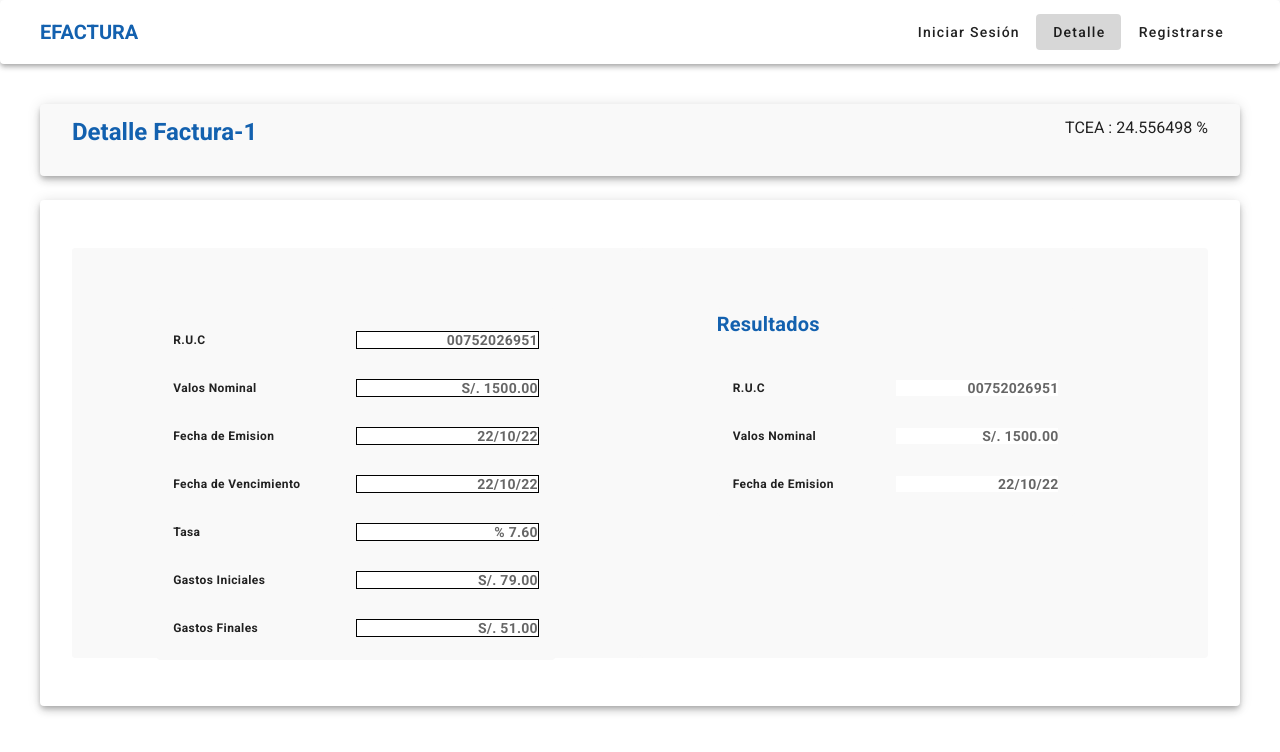
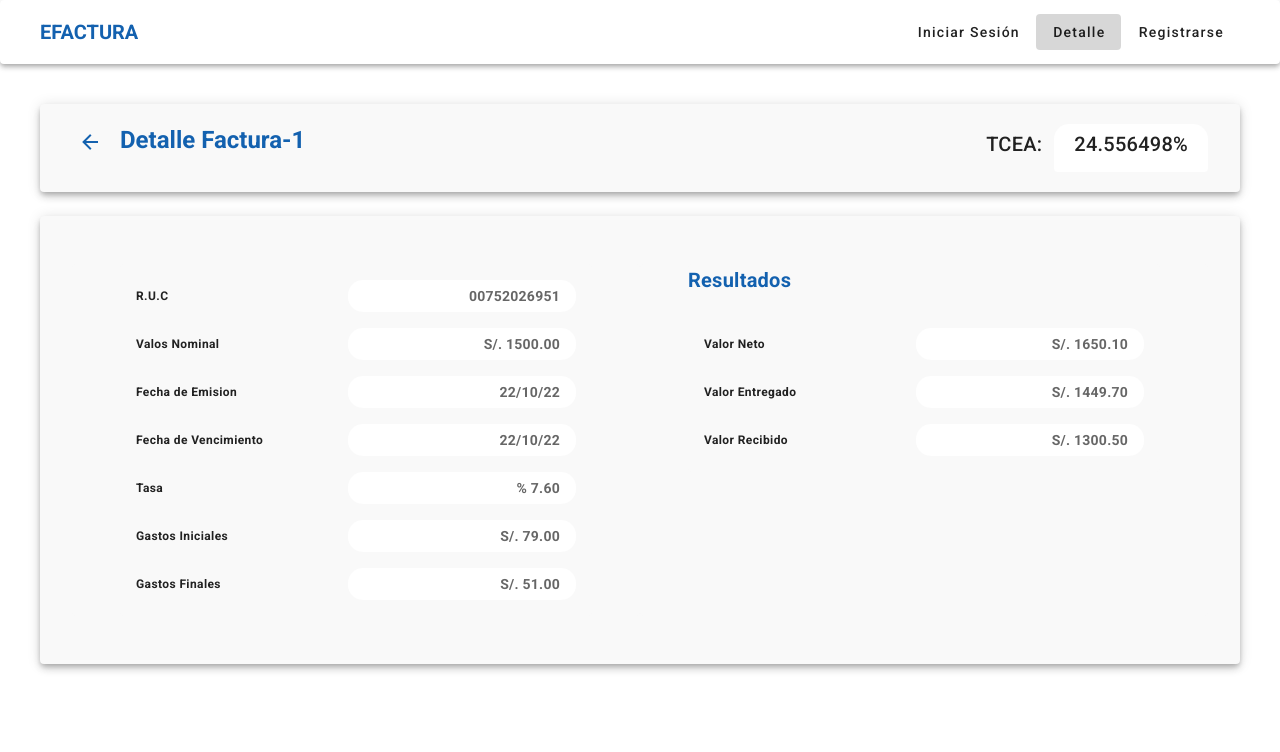
Before and after one commit to George2811/web-efactura, a Vue app: page /detail in a window 1280 px wide. Shown: the top 752 px of the page. Built offline with nearby package versions, Linux system fonts and the light colour scheme.

Commit message:
updated bill detail

```diff
--- a/src/components/bill-card.vue
+++ b/src/components/bill-card.vue
@@ -68,7 +68,8 @@
           <v-card-actions>
             <v-spacer></v-spacer>
             <v-btn
-                color="green darken-1"
+                color="primary darken-1"
+                class="text-capitalize"
                 text
                 @click="dialog = false"
             >
@@ -76,6 +77,7 @@
             </v-btn>
             <v-btn
                 color="error"
+                class="text-capitalize"
                 text
                 @click="dialog = false"
             >
--- a/src/components/detail-results.vue
+++ b/src/components/result-details.vue
@@ -1,11 +1,11 @@
 <template>
   <v-card
       elevation="0"
-      class="v-card d-flex mx-auto"
+      class="v-card d-md-flex mx-auto"
       width="100%"
   >
-    <v-card width="50%" elevation="0">
-      <v-card width="70%" class="d-flex flex-column mx-auto my-15" elevation="0">
+    <v-card min-width="50%" elevation="0">
+      <v-card min-width="70%" class="d-flex flex-column mx-sm-12" elevation="0">
         <v-list class="list">
           <v-list-item
               v-for="item in values"
@@ -14,7 +14,7 @@
           >
             <v-list-item-title class="text-caption font-weight-bold text-body-2">{{ item.type }}</v-list-item-title>
 
-            <v-list-item-subtitle style="border: 1px solid black" class="hola  text-right font-weight-bold text-body-2">
+            <v-list-item-subtitle class="box-values text-right font-weight-bold text-body-2 py-2 px-4">
               {{ item.symbol }} {{ item.temp }}
             </v-list-item-subtitle>
           </v-list-item>
@@ -22,10 +22,10 @@
       </v-card>
     </v-card>
 
-    <v-card></v-card>
 
-    <v-card width="45%" elevation="0">
-      <v-card width="70%" class="d-flex flex-column mx-auto my-15" elevation="0">
+
+    <v-card class="mt-10 mt-md-0" min-width="50%" elevation="0">
+      <v-card min-width="70%" class="d-flex flex-column mx-sm-12" elevation="0">
         <p class="text-caption text-sm-h6 font-weight-bold cl-text">Resultados</p>
         <v-list class="list">
           <v-list-item
@@ -35,7 +35,7 @@
           >
             <v-list-item-title class="text-caption font-weight-bold text-body-2">{{ item.type }}</v-list-item-title>
 
-            <v-list-item-subtitle class="hola  text-right font-weight-bold text-body-2">
+            <v-list-item-subtitle class="box-values text-right font-weight-bold text-body-2 py-2 px-4">
               {{ item.symbol }} {{ item.temp }}
             </v-list-item-subtitle>
           </v-list-item>
@@ -61,22 +61,23 @@ export default {
       { type: 'Gastos Finales', symbol: 'S/. ', temp: '51.00' },
     ],
     values2: [
-      { type: 'R.U.C', symbol: '', temp: '00752026951' },
-      { type: 'Valos Nominal', symbol: 'S/. ', temp: '1500.00' },
-      { type: 'Fecha de Emision', symbol: '', temp: '22/10/22' },
+      { type: 'Valor Neto', symbol: 'S/. ', temp: '1650.10' },
+      { type: 'Valor Entregado', symbol: 'S/. ', temp: '1449.70' },
+      { type: 'Valor Recibido', symbol: 'S/. ', temp: '1300.50' },
     ],
   })
 }
 </script>
 
 <style scoped>
-.v-card, .list{
+.v-card, .list {
   background: #F9F9F9;
 }
-.hola{
+.box-values {
   background: white;
+  border-radius: 15px;
 }
-p{
+p {
   color: #1361af;
 }
 </style>
--- a/src/router/index.js
+++ b/src/router/index.js
@@ -2,7 +2,7 @@ import Vue from 'vue'
 import VueRouter from 'vue-router'
 import Home from '../views/Home.vue'
 import Register from '../views/Register.vue'
-import Detail from "../views/Detail.vue";
+import Detail from "../views/BillDetail.vue";
 
 Vue.use(VueRouter)
 
--- /dev/null
+++ b/src/views/BillDetail.vue
@@ -0,0 +1,67 @@
+<template>
+  <div class="home py-10">
+    <v-card
+        class="mx-4 mx-md-auto px-8 py-3 header-part d-sm-flex"
+        max-width="1200" elevation="5"
+    >
+      <v-btn
+          class="mt-sm-2 d-inline-flex"
+          text
+          icon
+          color="primary"
+      >
+        <v-icon>mdi-arrow-left</v-icon>
+      </v-btn>
+      <p class="text-h6 d-inline-flex text-sm-h5 ml-3 mt-2 font-weight-bold cl-text">Detalle Factura-1</p>
+      <v-spacer></v-spacer>
+      <p class="d-inline-flex text-caption text-sm-h6 py-1 mt-2">TCEA: </p>
+
+      <p class="d-inline-flex box-values text-caption text-sm-h6 ml-3 my-2 py-1 px-5"> 24.556498%</p>
+
+    </v-card>
+
+    <v-card
+        class="mx-4 mx-md-auto my-6 px-8 py-12 board-part"
+        max-width="1200" height="fit" elevation="5"
+    >
+      <div class="d-sm-flex justify-space-around sub-div">
+        <result-details></result-details>
+      </div>
+
+    </v-card>
+  </div>
+</template>
+
+<script>
+import ResultDetails from '@/components/result-details.vue'
+
+export default {
+  name: "Detail",
+  components: {
+    ResultDetails
+  },
+}
+</script>
+
+<style scoped>
+.home{
+  height: 89vh;
+}
+.header-part{
+  background-color: #F9F9F9;
+}
+.board-part{
+  background-color: #F9F9F9;
+}
+.cl-text{
+  color: #1361af;
+}
+.sub-div{
+  height: 100%;
+}
+.box-values {
+  background: white;
+  border-radius: 15px;
+
+}
+</style>
--- a/src/views/Detail.vue
+++ /dev/null
@@ -1,53 +0,0 @@
-<template>
-  <div class="home py-10">
-    <v-card
-        class="mx-4 mx-sm-auto px-8 py-3 header-part d-sm-flex"
-        max-width="1200" elevation="5"
-    >
-      <p class="text-caption text-sm-h5 font-weight-bold cl-text">Detalle Factura-1</p>
-      <v-spacer></v-spacer>
-      <p>TCEA : 24.556498 %</p>
-
-    </v-card>
-
-    <v-card
-        class="mx-4 mx-sm-auto my-6 px-8 py-12 board-part"
-        max-width="1200" elevation="5"
-    >
-      <div class="d-sm-flex justify-space-around sub-div">
-        <results></results>
-      </div>
-
-    </v-card>
-  </div>
-</template>
-
-<script>
-import Results from '@/components/detail-results.vue'
-
-export default {
-  name: "Detail",
-  components: {
-    Results
-  },
-}
-</script>
-
-<style scoped>
-.home{
-  height: 89vh;
-}
-.header-part{
-  background-color: #F9F9F9;
-}
-.board-part{
-  background-color: white;
-  height: 80%;
-}
-.cl-text{
-  color: #1361af;
-}
-.sub-div{
-  height: 100%;
-}
-</style>
--- a/src/views/Home.vue
+++ b/src/views/Home.vue
@@ -4,10 +4,10 @@
         class="mx-4 mx-sm-auto px-8 py-3 header-part d-sm-flex"
         max-width="1200" elevation="5"
     >
-      <p class="text-caption text-sm-h5 font-weight-bold cl-text">Mis Facturas</p>
+      <p class="text-h6 text-sm-h5 font-weight-bold cl-text">Mis Facturas</p>
       <v-spacer></v-spacer>
 
-      <p class="text-caption text-sm-h5 font-weight-bold cl-text">T.I.R 28.6666%</p>
+      <p class="text-caption  text-sm-h5 font-weight-bold cl-text">T.I.R 28.6666%</p>
       <v-spacer></v-spacer>
 
       <v-btn
```
Also changed, not shown: src/components/HelloWorld.vue (deleted, +0 -151 lines).
